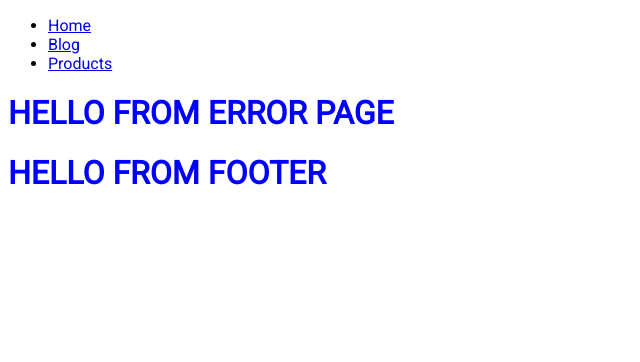
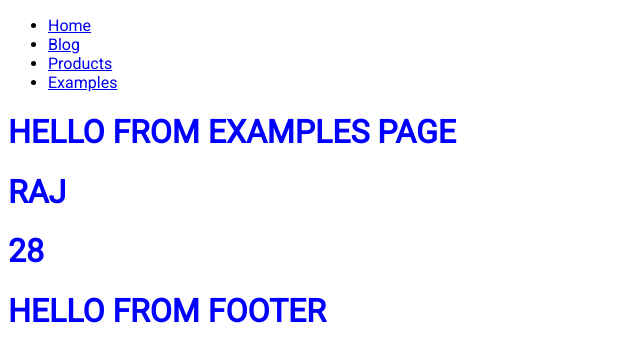
Before and after one commit to rsfyi/gatsby-hello-world, a Gatsby site: page /examples in a window 1280 px wide. Before the commit this address had no page. Shown: the whole page, without its empty margins (0-640 px from the left). Built offline with nearby package versions, Linux system fonts and the light colour scheme; Gatsby itself is replaced by a stand-in of ours.

Commit message:
graphql aliases and query

```diff
--- a/src/components/Navbar.js
+++ b/src/components/Navbar.js
@@ -14,6 +14,9 @@ const Navbar = () => {
         <li>
           <Link to="/products/">Products</Link>
         </li>
+        <li>
+          <Link to="/examples/">Examples</Link>
+        </li>
       </ul>
     </nav>
   )
--- /dev/null
+++ b/src/examples/Header.js
@@ -0,0 +1,38 @@
+import React from "react"
+import { graphql, useStaticQuery } from "gatsby"
+
+const getData = graphql`
+  {
+    site {
+      info: siteMetadata {
+        title
+        description
+        author
+        data
+        person {
+          name
+          age
+        }
+      }
+    }
+  }
+`
+
+const Header = () => {
+  const {
+    site: {
+      info: {
+        person: { name, age },
+      },
+    },
+  } = useStaticQuery(getData)
+
+  return (
+    <>
+      <h1>{name}</h1>
+      <h1>{age}</h1>
+    </>
+  )
+}
+
+export default Header
--- /dev/null
+++ b/src/pages/examples.js
@@ -0,0 +1,15 @@
+import React from "react"
+
+import Header from "../examples/Header"
+import Layout from "../components/Layout"
+
+const examples = () => {
+  return (
+    <Layout>
+      <h1>Hello from examples page</h1>
+      <Header />
+    </Layout>
+  )
+}
+
+export default examples
```
